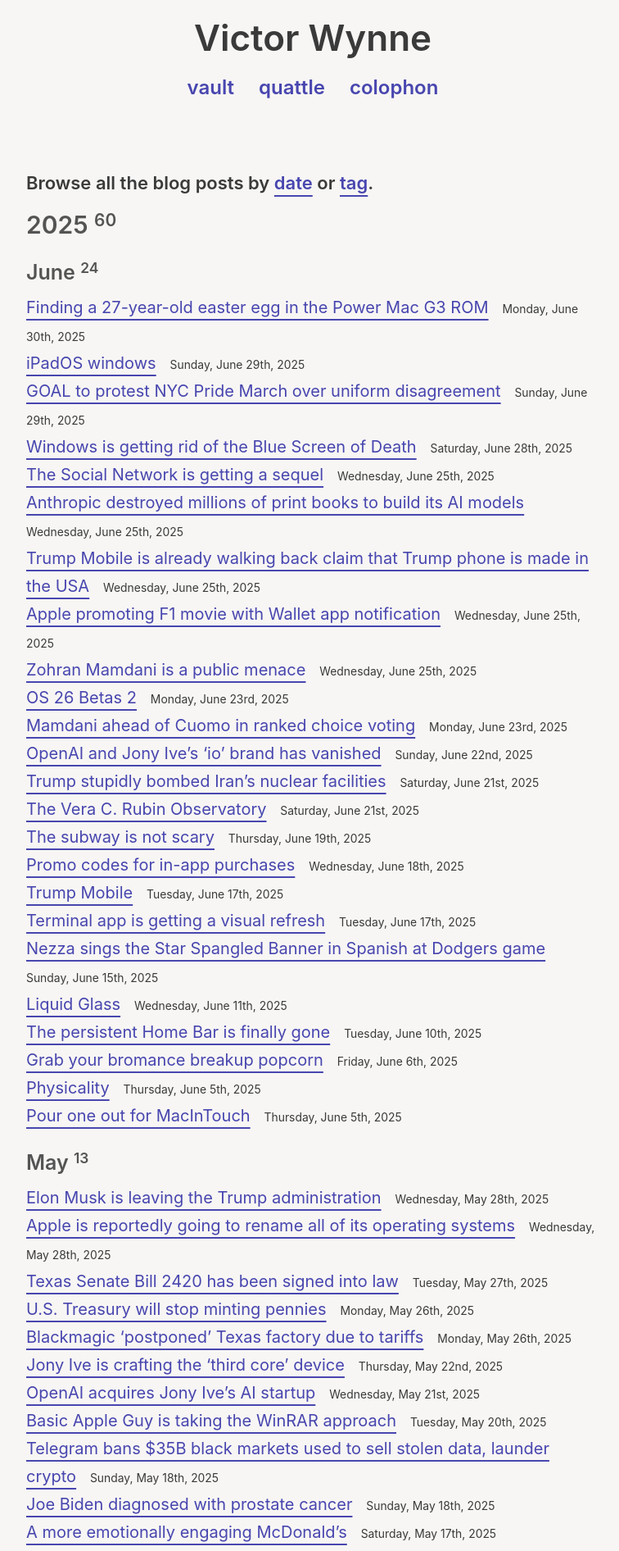
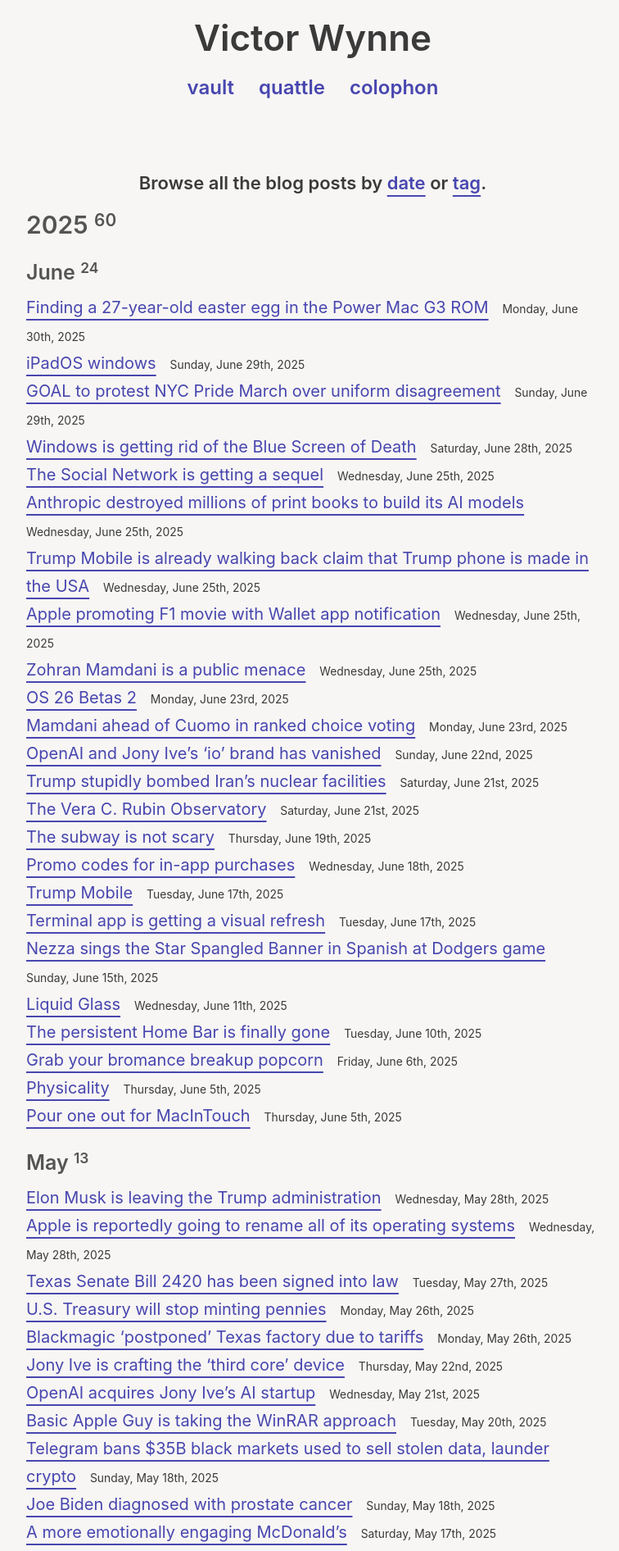
Before and after one commit to victorwynne/victorwynne, a Jekyll site: the page built from vault.md, in a window 1280 px wide. Shown: the top 1892 px of the page at 82% size, without its empty margins (258-1014 px from the left). Built offline with Jekyll 4.4.1, drawn with Linux system fonts in a browser that asks for light colours.

```diff
--- a/index.html
+++ b/index.html
@@ -20,5 +20,5 @@ title: Home
 </div>
 
 <br>
-<h3>You can find all the older posts in the <a href="/vault/">vault</a>.</h3>
+<h3><center>You can find all the older posts in the <a href="/vault/">vault</a>.</center></h3>
 <br>
--- a/vault.md
+++ b/vault.md
@@ -4,7 +4,7 @@ permalink: /vault/
 title: Vault
 ---
 
-<h3>Browse all the blog posts by <a href="/vault/">date</a> or <a href="/tags/">tag</a>.</h3>
+<h3><center>Browse all the blog posts by <a href="/vault/">date</a> or <a href="/tags/">tag</a>.</center></h3>
 
 <div class="post">
 {% assign posts_by_year = site.posts | group_by_exp: "post", "post.date | date: '%Y'" %}
```
Also changed, not shown: categories.md (+1 -1 lines), tags.md (+1 -1 lines).
